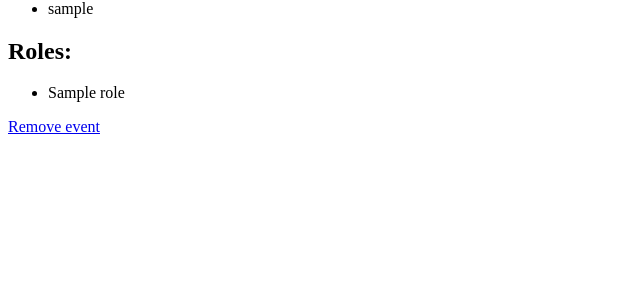
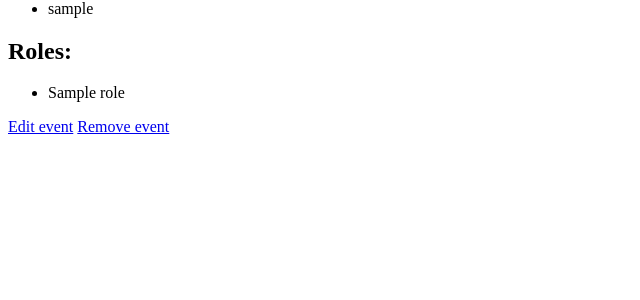
Before and after one commit to PokerFacowaty/sinpp, a Django app: template schedule/templates/schedule/event.html in a window 1280 px wide. Shown: the part 212-512 px from the top of the page, without its empty margins (0-640 px from the left). Run offline with Django 4.2, Linux system fonts and the light colour scheme; the template is opened without the code that fills it: most values are stand-ins (such as "Sample title", 1, 10 or a date in 2020).

Commit message:
Added a link to edit_event on the event page

```diff
--- a/schedule/templates/schedule/event.html
+++ b/schedule/templates/schedule/event.html
@@ -21,5 +21,6 @@
             <li>{{ role.NAME }}</li>
         {% endfor %}
         </ul>
+        <a href="/edit_event/{{ event.id }}/">Edit event</a>
         <a href="/remove_event/{{ event.id }}/">Remove event</a>
 {% endblock %}
```
